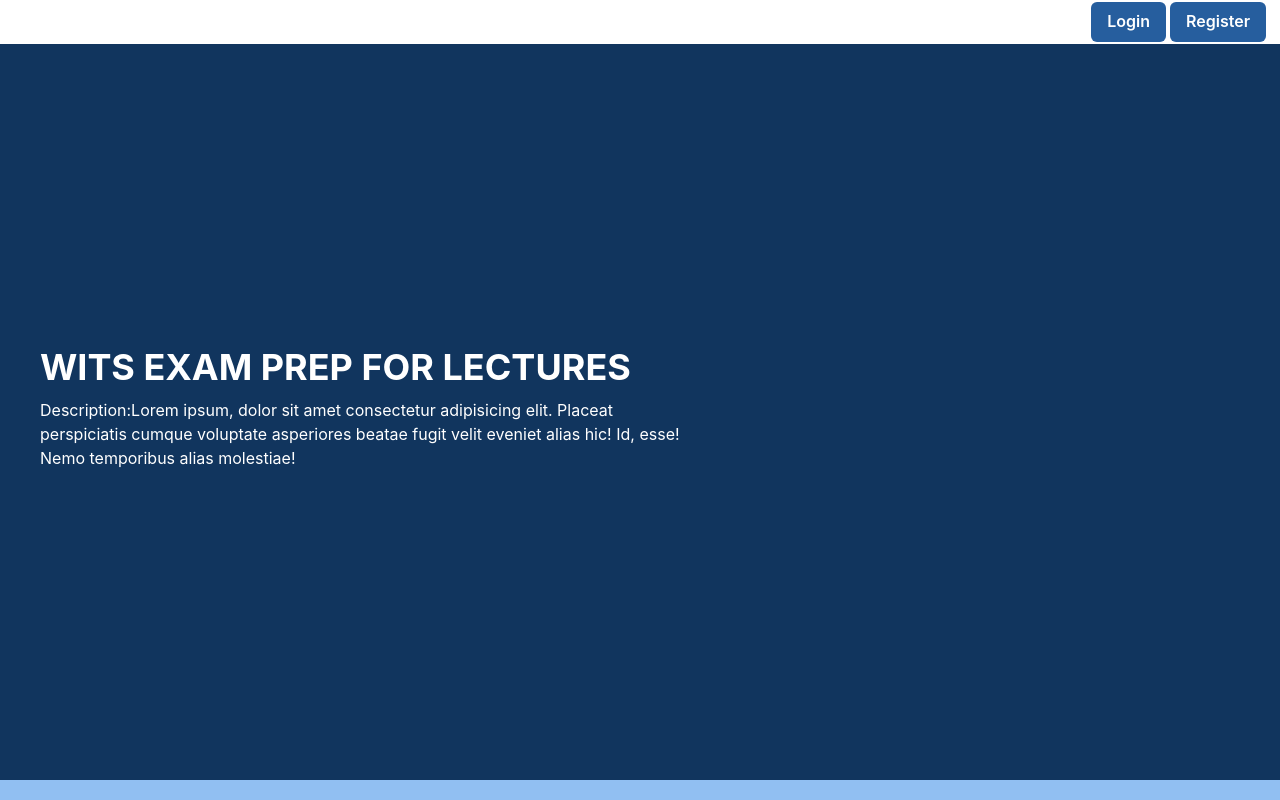
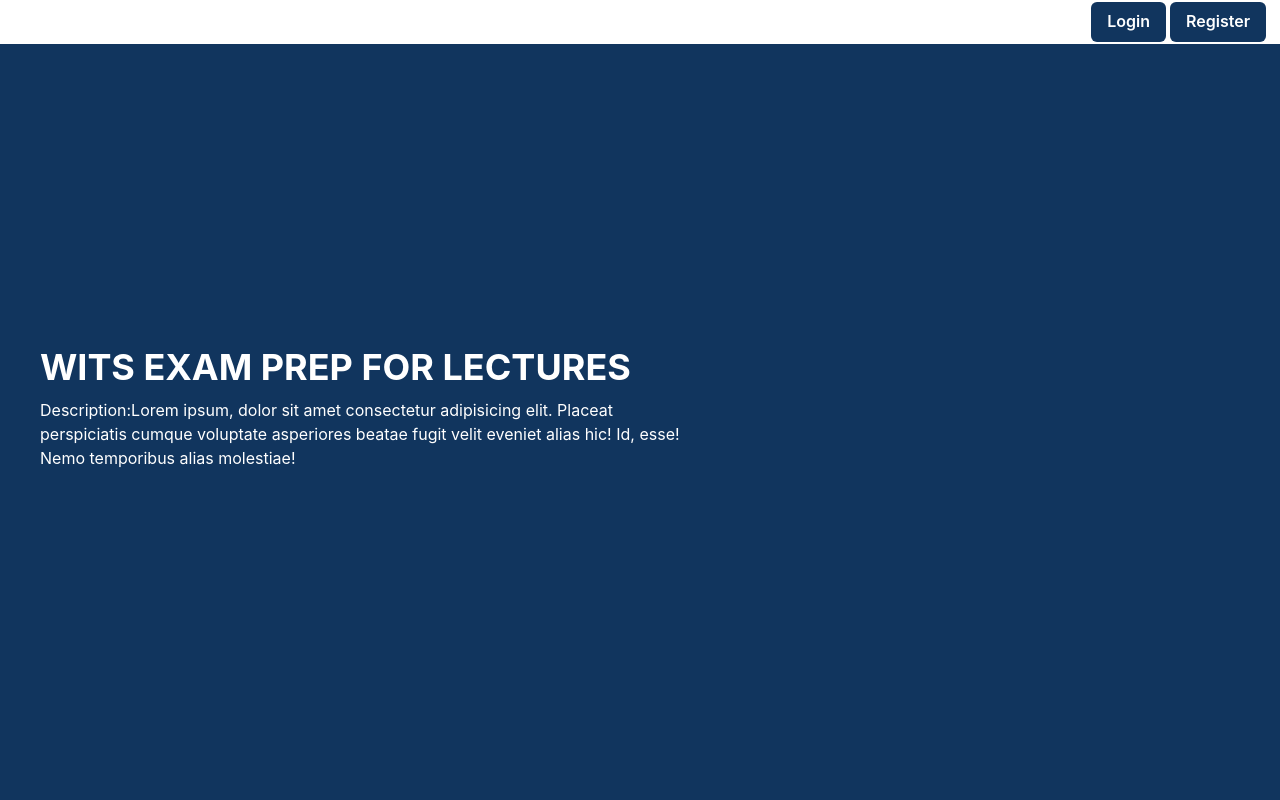
Before and after one commit to ThembaMtshelwane/exam-prep, a Next.js app: page / in a window 1280 px wide. Built offline with nearby package versions, Linux system fonts and the light colour scheme; no server answers.

Commit message:
Background color

```diff
--- a/src/chakra/theme.ts
+++ b/src/chakra/theme.ts
@@ -19,7 +19,7 @@
    styles:{
       global: () =>({
         body:{
-          bg: "#91bff2"
+          bg: "#11355e"
         }
       })
    },
--- a/src/components/layout/PageContent.tsx
+++ b/src/components/layout/PageContent.tsx
@@ -18,10 +18,10 @@
             width='95%'
             justify='center'
             maxWidth='860px'
-            border='1px solid #265e9e'
+            border='1px solid #11355e'
             direction='column'
             bg='white'
-            borderRadius='20px'
+            borderRadius='5px'
             >
                 {children && children}
             </Flex>
--- a/src/components/modal/auth/LogOut.tsx
+++ b/src/components/modal/auth/LogOut.tsx
@@ -1,6 +1,6 @@
 import { topicState } from '@/src/atoms/topicsAtom';
 import { auth } from '@/src/firebase/clientApp';
-import { Button } from '@chakra-ui/react';
+import { Button,Link } from '@chakra-ui/react';
 import { signOut } from 'firebase/auth';
 import React from 'react';
 import { useResetRecoilState } from 'recoil';
@@ -17,8 +17,14 @@
     const logout = async() =>{
         await signOut(auth)
         resetTopicState()
-        router.push('/')
     }
-    return <Button bg="#265e9e" color="white" mb={2} mt={2} onClick={logout}>Logout</Button>
+    return (
+        <Link href='/'>
+                <Button bg=" #11355e" color="white" mb={2} mt={2} onClick={logout}>
+                   Logout
+                </Button>
+        </Link>
+    )
+
 }
 export default LogOut;
--- a/src/components/navbar/authButtons.tsx
+++ b/src/components/navbar/authButtons.tsx
@@ -10,14 +10,14 @@
         <>
             <AuthModal/>
             <Button
-                bg= "#265e9e"
+                bg=" #11355e"
                 color="white"
                 margin="2px"
                 onClick={()=> setAuthModalState({open:true, view:"login"})}
             >Login</Button>
 
             <Button
-                bg= "#265e9e"
+                bg= " #11355e"
                 color="white"
                 margin="2px"
                 onClick={()=> setAuthModalState({open:true, view:"register"})}
```
